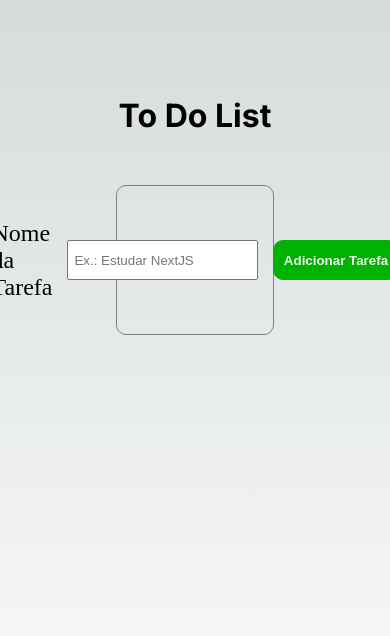
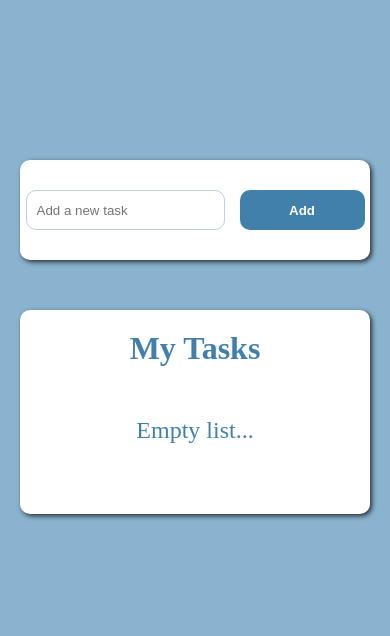
Before and after one commit to FelipeHFO/to-do-list, a Next.js app: page /project in a window 390 px wide. Shown: the top 636 px of the page. Built offline with nearby package versions, Linux system fonts and the light colour scheme.

Commit message:
Ajuste na estlização e na responsividade

```diff
--- a/src/app/globals.css
+++ b/src/app/globals.css
@@ -1,107 +1,13 @@
 :root {
-  --max-width: 1100px;
-  --border-radius: 12px;
-  --font-mono: ui-monospace, Menlo, Monaco, 'Cascadia Mono', 'Segoe UI Mono',
-    'Roboto Mono', 'Oxygen Mono', 'Ubuntu Monospace', 'Source Code Pro',
-    'Fira Mono', 'Droid Sans Mono', 'Courier New', monospace;
-
-  --foreground-rgb: 0, 0, 0;
-  --background-start-rgb: 214, 219, 220;
-  --background-end-rgb: 255, 255, 255;
-
-  --primary-glow: conic-gradient(
-    from 180deg at 50% 50%,
-    #16abff33 0deg,
-    #0885ff33 55deg,
-    #54d6ff33 120deg,
-    #0071ff33 160deg,
-    transparent 360deg
-  );
-  --secondary-glow: radial-gradient(
-    rgba(255, 255, 255, 1),
-    rgba(255, 255, 255, 0)
-  );
-
-  --tile-start-rgb: 239, 245, 249;
-  --tile-end-rgb: 228, 232, 233;
-  --tile-border: conic-gradient(
-    #00000080,
-    #00000040,
-    #00000030,
-    #00000020,
-    #00000010,
-    #00000010,
-    #00000080
-  );
-
-  --callout-rgb: 238, 240, 241;
-  --callout-border-rgb: 172, 175, 176;
-  --card-rgb: 180, 185, 188;
-  --card-border-rgb: 131, 134, 135;
-}
-
-@media (prefers-color-scheme: dark) {
-  :root {
-    --foreground-rgb: 255, 255, 255;
-    --background-start-rgb: 0, 0, 0;
-    --background-end-rgb: 0, 0, 0;
-
-    --primary-glow: radial-gradient(rgba(1, 65, 255, 0.4), rgba(1, 65, 255, 0));
-    --secondary-glow: linear-gradient(
-      to bottom right,
-      rgba(1, 65, 255, 0),
-      rgba(1, 65, 255, 0),
-      rgba(1, 65, 255, 0.3)
-    );
-
-    --tile-start-rgb: 2, 13, 46;
-    --tile-end-rgb: 2, 5, 19;
-    --tile-border: conic-gradient(
-      #ffffff80,
-      #ffffff40,
-      #ffffff30,
-      #ffffff20,
-      #ffffff10,
-      #ffffff10,
-      #ffffff80
-    );
-
-    --callout-rgb: 20, 20, 20;
-    --callout-border-rgb: 108, 108, 108;
-    --card-rgb: 100, 100, 100;
-    --card-border-rgb: 200, 200, 200;
-  }
+  --color-blue: #4180ab;
+  --color-white: #ffffff;
+  --color-light-blue: #8ab3cf;
+  --color-gray: #bdd1de;
+  --color-light-gray: #e4ebf0;
 }
 
 * {
+  margin: 0;
+  padding: 0;
   box-sizing: border-box;
-  padding: 0;
-  margin: 0;
 }
-
-html,
-body {
-  max-width: 100vw;
-  overflow-x: hidden;
-}
-
-body {
-  color: rgb(var(--foreground-rgb));
-  background: linear-gradient(
-      to bottom,
-      transparent,
-      rgb(var(--background-end-rgb))
-    )
-    rgb(var(--background-start-rgb));
-}
-
-a {
-  color: inherit;
-  text-decoration: none;
-}
-
-@media (prefers-color-scheme: dark) {
-  html {
-    color-scheme: dark;
-  }
-}
--- a/src/app/page.module.css
+++ b/src/app/page.module.css
@@ -1,43 +1,44 @@
 .main {
   display: flex;
-  flex-direction: column;
   gap: 50px;
   align-items: center;
-  padding: 6rem;
+  flex-direction: column;
   min-height: 100vh;
+  font-size: 1.2rem;
+  color: var(--color-white);
+  background-color: var(--color-light-blue);
+  padding-top: 10rem;
 }
 
 .button {
-  min-width: 300px;
-  max-width: 300px;
+  min-width: 330px;
+  max-width: 330px;
   text-align: center;
   border-radius: 10px;
   padding: 15px 20px;
-}
-
-.portfolio {
-  color: hsl(180, 100%, 20%);
-  background-color: hsl(180, 100%, 60%);
-  border: 2px solid hsl(180, 100%, 20%);
+  text-decoration: none;
+  color: var(--color-white);
+  background-color: var(--color-blue);
 
   transition: background-color 0.3s ease;
 }
 
-.portfolio:hover,
-.portfolio:focus {
-  background-color: hsl(180, 100%, 45%);
+.button:hover,
+.button:focus {
+  animation-name: pulse;
+  animation-duration: 0.8s;
+  animation-timing-function: linear;
+  animation-iteration-count: infinite;
 }
 
-.project {
-  color: hsl(180, 10%, 40%);
-  background-color: hsl(0, 0%, 100%);
-  border: 2px solid hsl(180, 10%, 40%);
-
-  transition: background-color 0.3s ease;
+@keyframes pulse {
+  0% {
+    transform: scale(1);
+  }
+  50% {
+    transform: scale(1.2);
+  }
+  100% {
+    transform: scale(1);
+  }
 }
-
-.project:hover,
-.project:focus {
-  color: hsl(0, 0%, 50%);
-  background-color: hsl(0, 0%, 90%);
-}
--- a/src/app/page.tsx
+++ b/src/app/page.tsx
@@ -24,16 +24,16 @@ export default function Home() {
 
       <a
         href="https://portfolio-felipehfo.vercel.app/pt-br"
-        className={`${roboto.className} ${styles.portfolio} ${styles.button}`}
+        className={`${roboto.className} ${styles.button}`}
       >
         Conheça meu portfolio! 💻📃☕
       </a>
 
       <Link
         href={"/project"}
-        className={`${roboto.className} ${styles.project} ${styles.button}`}
+        className={`${roboto.className} ${styles.button}`}
       >
-        Seguir para o Projeto
+        Seguir para o Projeto ➡
       </Link>
     </main>
   );
--- a/src/app/project/page.module.css
+++ b/src/app/project/page.module.css
@@ -1,10 +1,12 @@
 .main {
   display: flex;
-  flex-direction: column;
   gap: 50px;
   align-items: center;
-  padding: 6rem;
+  flex-direction: column;
   min-height: 100vh;
+  color: var(--color-blue);
+  background-color: var(--color-light-blue);
+  padding-top: 10rem;
 }
 
 .taskForm {
@@ -12,94 +14,88 @@
   gap: 15px;
   align-items: center;
   justify-content: center;
-  width: 80%;
-  height: 150px;
-  font-size: 1.5em;
-  border: 1px solid gray;
+  width: 350px;
+  min-width: 350px;
+  max-width: 750px;
+  height: 100px;
+  min-height: 100px;
+  max-height: 150px;
   border-radius: 10px;
+  background-color: var(--color-white);
+  box-shadow: 2px 2px 5px 0px rgba(0, 0, 0, 0.75);
 }
 
 .inputTask {
   height: 40px;
-  padding: 0 5px;
+  padding: 0 10px;
+  border: 1px solid var(--color-gray);
+  border-radius: 10px;
 }
 
 .addTaskButton {
   min-width: 125px;
   max-width: 150px;
   height: 40px;
-  color: hsl(0, 0%, 95%);
   font-weight: bold;
-  border: 1px solid hsl(120, 100%, 35%);
+  border: none;
   border-radius: 10px;
-  background-color: hsl(120, 100%, 35%);
+  color: var(--color-white);
+  background-color: var(--color-blue);
   cursor: pointer;
 
   transition: background-color 0.3s ease;
 }
 
-.addTaskButton:hover,
-.addTaskButton:focus {
-  background-color: hsl(120, 100%, 45%);
+.addTaskButton:hover {
+  background-color: var(--color-light-blue);
 }
 
 .taskListContainer {
-  display: flex;
-  gap: 15px;
-  align-items: center;
-  flex-direction: column;
-  justify-content: center;
-  width: 80%;
-  font-size: 1.5em;
-  border: 1px solid hsl(0, 0%, 50%);
+  width: 350px;
+  text-align: center;
   border-radius: 10px;
-  padding: 20px;
+  background-color: var(--color-white);
+  box-shadow: 2px 2px 5px 0px rgba(0, 0, 0, 0.75);
+  padding: 20px 0;
+}
+
+.taskList {
+  list-style: none;
+  padding: 50px;
 }
 
 .taskItem {
-  display: flex;
-  gap: 10px;
-  align-items: center;
-  justify-content: space-around;
-  list-style: none;
-  border: 2px solid hsl(0, 0%, 0%);
-  border-radius: 10px;
-  padding: 20px 35px;
-  margin: 20px;
+  position: relative;
+  width: 100%;
+  font-size: 1.5rem;
+  border-bottom: 1px solid var(--color-blue);
+  padding: 10px;
+  margin-top: 10px;
 
   transition: all 0.3s ease;
 }
 
-.taskPending {
-  background-color: hsl(60, 100%, 50%);
+.taskCompleted {
+  text-decoration: line-through;
 }
 
-.taskCompleted {
-  background-color: hsl(120, 100%, 50%);
+.checkButton {
+  position: absolute;
+  left: 10px;
 }
 
-.taskItem span {
-  text-transform: capitalize;
+.listEmpty {
+  font-size: 1.5rem;
+  margin: 50px;
 }
 
-.itemButton {
-  border: none;
-  background-color: transparent;
-  margin: 5px;
-  cursor: pointer;
+@media (width >= 600px) {
+  .taskForm {
+    width: 750px;
+    height: 150px;
+  }
+
+  .taskListContainer {
+    width: 750px;
+  }
 }
-
-.checkButton img {
-  filter: invert(45%) sepia(76%) saturate(1168%) hue-rotate(86deg)
-    brightness(119%) contrast(127%);
-}
-
-.uncheckButton img {
-  filter: invert(22%) sepia(80%) saturate(7030%) hue-rotate(356deg)
-    brightness(102%) contrast(117%);
-}
-
-.removeButton img {
-  filter: invert(22%) sepia(80%) saturate(7030%) hue-rotate(356deg)
-    brightness(102%) contrast(117%);
-}
--- a/src/app/project/page.tsx
+++ b/src/app/project/page.tsx
@@ -42,76 +42,46 @@ export default function Project() {
 
   return (
     <main className={styles.main}>
-      <h1 className={inter.className}>To Do List</h1>
-
       <form onSubmit={addTask} className={styles.taskForm}>
-        <label htmlFor="task" className={styles.labelTask}>
-          Nome da Tarefa
-        </label>
         <input
           id="task"
           type="text"
           name="task"
           required
-          placeholder="Ex.: Estudar NextJS"
+          placeholder="Add a new task"
           value={taskName}
           onChange={(event) => setTaskName(event.target.value)}
           className={styles.inputTask}
         />
         <button type="submit" className={styles.addTaskButton}>
-          Adicionar Tarefa
+          Add
         </button>
       </form>
 
-      {list.length > 0 ? (
-        <div className={styles.taskListContainer}>
-          <h1>Minha Lista</h1>
+      <div className={styles.taskListContainer}>
+        <h1>My Tasks</h1>
+        {list.length > 0 ? (
           <ul className={styles.taskList}>
             {list.map((item) => (
               <li
                 key={item.id}
                 className={`${styles.taskItem} ${
-                  item.status ? styles.taskCompleted : styles.taskPending
+                  item.status ? styles.taskCompleted : ""
                 }`}
               >
+                <input
+                  type="checkbox"
+                  onClick={() => handleCheckItem(item.id)}
+                  className={styles.checkButton}
+                />
                 <span>{item.name}</span>
-                <div className={styles.buttonsItemContainer}>
-                  <button
-                    type="button"
-                    onClick={() => handleCheckItem(item.id)}
-                    className={`${styles.itemButton} ${
-                      item.status ? styles.uncheckButton : styles.checkButton
-                    }`}
-                  >
-                    <Image
-                      src={`${
-                        item.status
-                          ? "/circle-xmark-solid.svg"
-                          : "/circle-check-solid.svg"
-                      }`}
-                      alt="Ícone de checado"
-                      width={35}
-                      height={35}
-                    />
-                  </button>
-                  <button
-                    type="button"
-                    onClick={() => handleRemoveItem(item.id)}
-                    className={`${styles.itemButton} ${styles.removeButton}`}
-                  >
-                    <Image
-                      src={"/trash-solid.svg"}
-                      alt="Ícone de checado"
-                      width={35}
-                      height={35}
-                    />
-                  </button>
-                </div>
               </li>
             ))}
           </ul>
-        </div>
-      ) : null}
+        ) : (
+          <p className={styles.listEmpty}>Empty list...</p>
+        )}
+      </div>
     </main>
   );
 }
```
Also changed, not shown: 1 other file (tests, documents, lock files or other folders).
